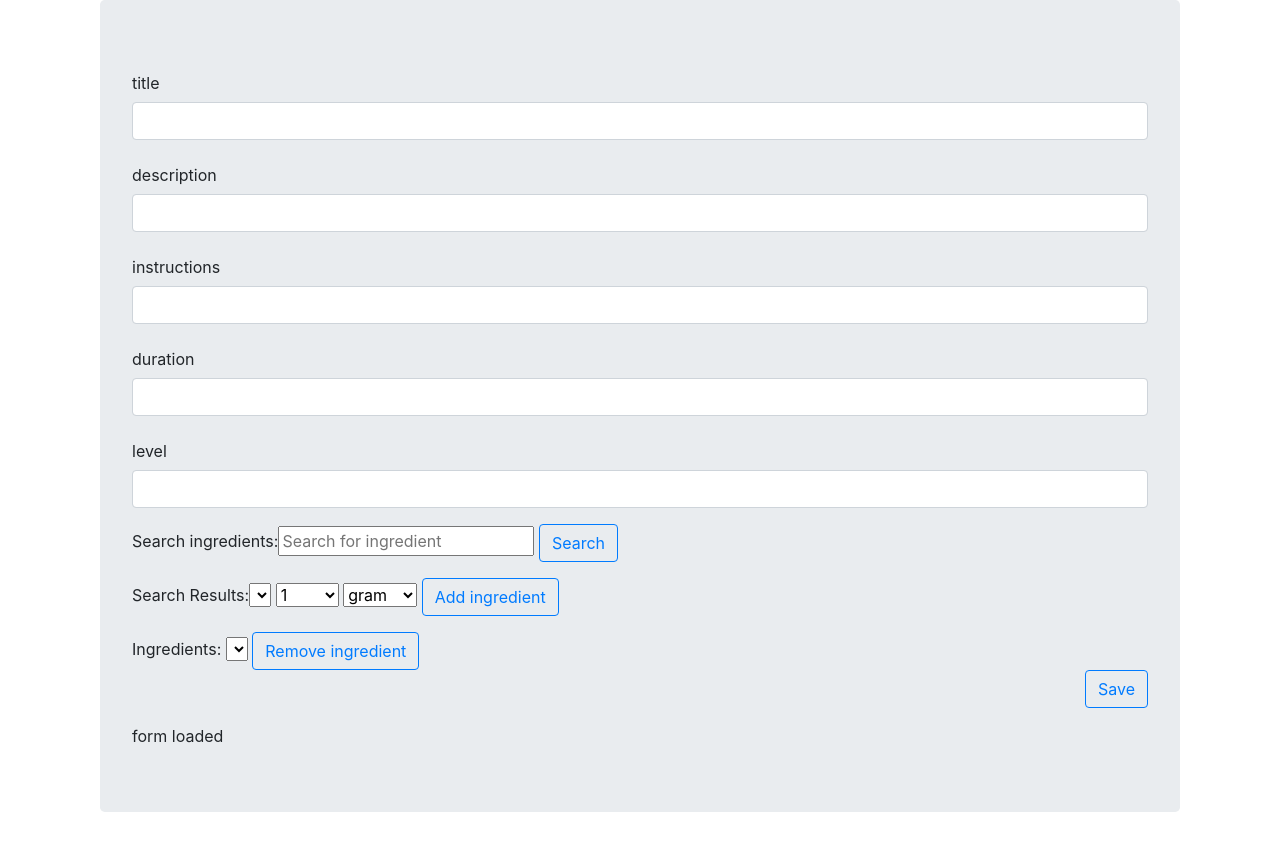
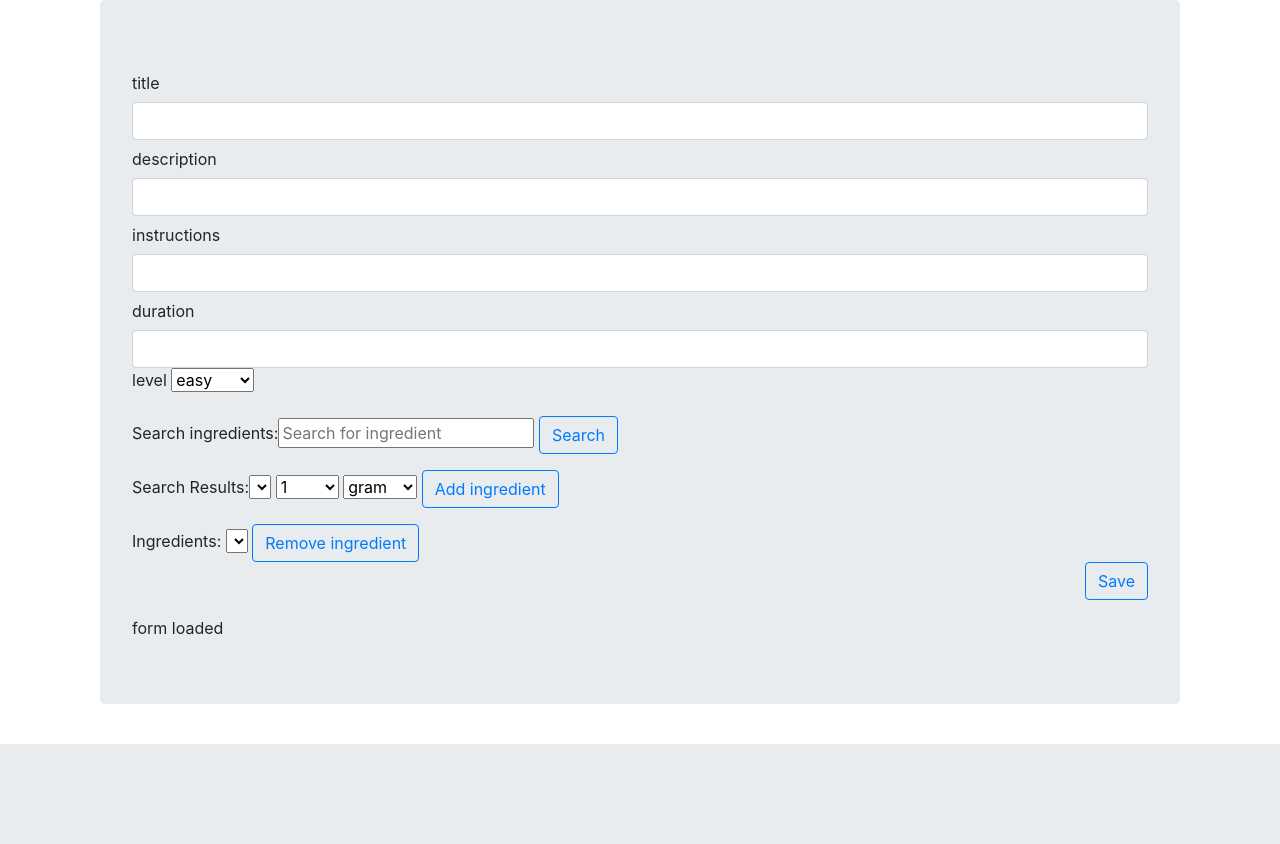
Before and after one commit to aysegulsari/SWE-573, a Django app: page /accounts/create_recipe/ in a window 1280 px wide. Shown: the part 56-900 px from the top of the page. After the commit the page ends 800 px from the top, so only its background shows below. Run offline with Django 3.2, Linux system fonts and the light colour scheme; lists and menus that the app fills with data are empty; some libraries are stand-ins or nearby versions.

Commit message:
combobox is added for level of recipe

```diff
--- a/accounts/forms.py
+++ b/accounts/forms.py
@@ -1,6 +1,12 @@
 from django import forms
 from django.contrib.auth.models import User
 from .models import UserProfileInfo,Recipe
+
+LEVEL_CHOICES= [
+    ('easy', 'easy'),
+    ('medium', 'medium'),
+    ('hard', 'hard'),
+    ]
 
 class UserForm(forms.ModelForm):
     password = forms.CharField(widget=forms.PasswordInput())
@@ -24,7 +30,9 @@ class EditProfileForm(forms.ModelForm):
         fields = ('username','first_name','last_name','email')
 
 class CreateRecipeForm(forms.ModelForm):
+    #level= forms.CharField(label='level', widget=forms.Select(choices=LEVEL_CHOICES))
+
     #password = forms.CharField(widget=forms.PasswordInput())
     class Meta():
         model = Recipe
-        fields = ('title','description','instructions','duration','level')
+        fields = ('title','description','instructions','duration')
--- a/accounts/templates/accounts/create_recipe.html
+++ b/accounts/templates/accounts/create_recipe.html
@@ -7,12 +7,18 @@
     <form method='POST'>
       {% csrf_token %}
       {{ user_form.non_field_errors }}
+      <div class="form-group">
       {% for field, obj in user_form.fields.items %}
-        <div class="form-group">
           <label for="{{ field }}" class="col-form-label">{{ field }}</label>
           <input id="{{ field }}" type="{{ obj.widget.input_type }}" class="form-control" name="{{ field }}">
-        </div>
       {% endfor %}
+      <label>level</label>
+      <select name="level" id="level" >
+        <option value="easy">easy</option>
+        <option value="medium">medium</option>
+        <option value="hard">hard</option>
+    </select>
+    </div>
       <div>
         <label>Search ingredients:<label>
         <input id="term" placeholder="Search for ingredient" name='search'>
--- a/accounts/views.py
+++ b/accounts/views.py
@@ -130,8 +130,8 @@ def create_recipe(request):
             description = user_form.cleaned_data.get('description')
             instructions = user_form.cleaned_data.get('instructions')
             duration =  user_form.cleaned_data.get('duration')
-            level= user_form.cleaned_data.get('level')
-            ingredients =   user_form.cleaned_data.get('ingredients')
+            level=request.POST.get('level')
+            ingredients =  "some ingredients" #user_form.cleaned_data.get('ingredients')
             if ingredients is None:
                 error_Message="First select ingredients!"
                 isOk="no selecttion"
```
